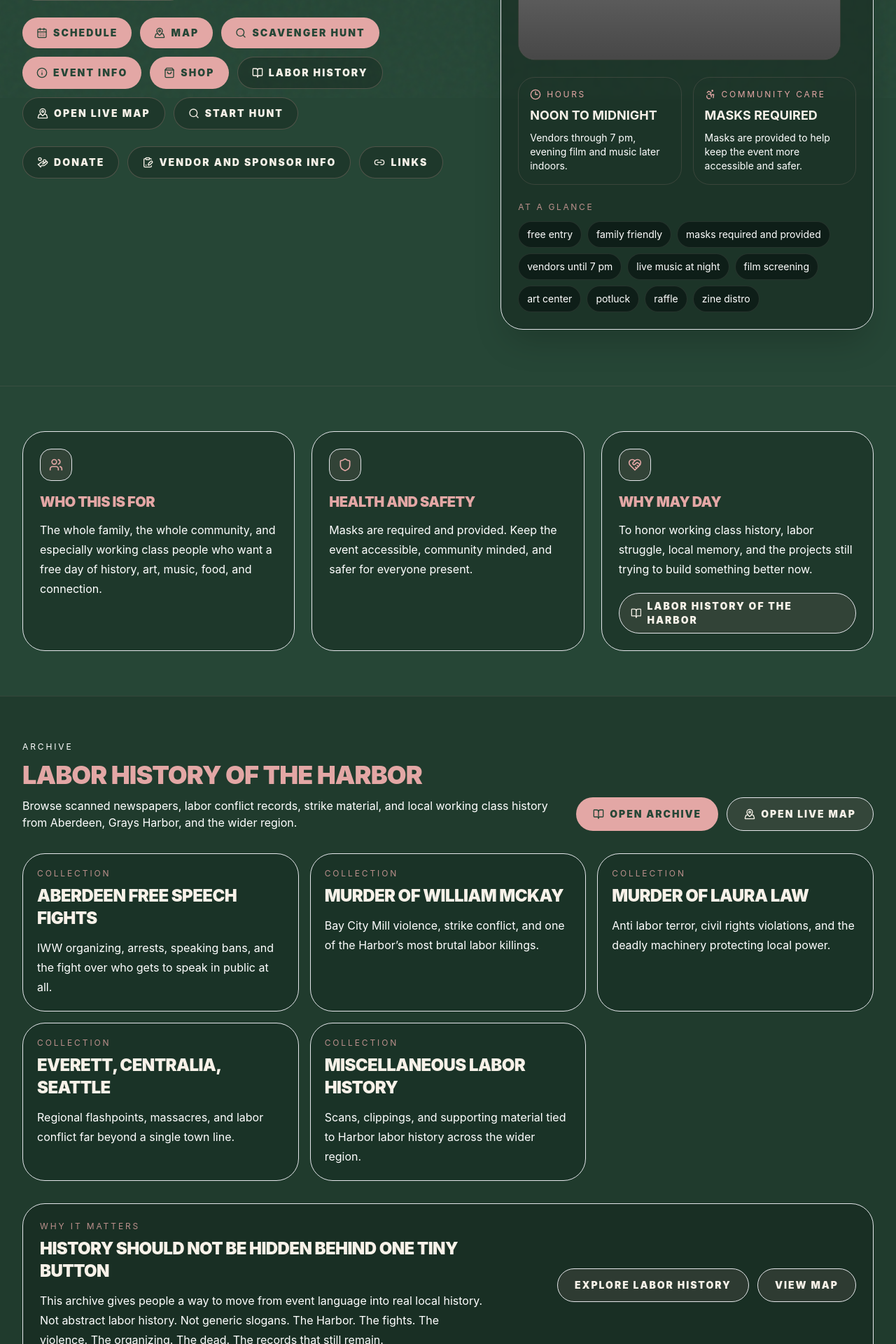
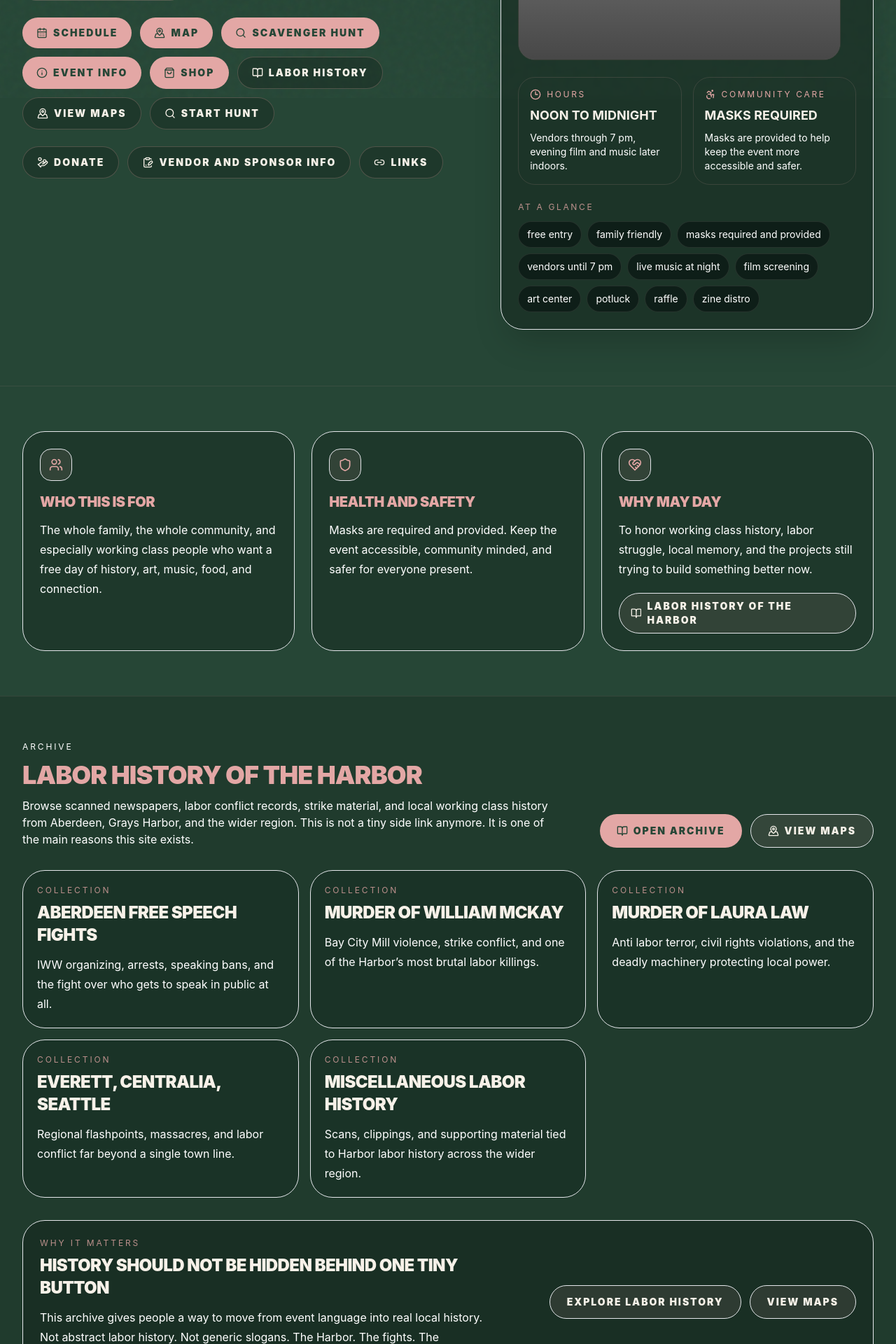
Before and after one commit to bjgarr-lgtm/May-Day-Site, a React (Vite) app: page /#/ in a window 1280 px wide. Shown: the part 660-2580 px from the top of the page at 70% size. Built offline with nearby package versions, Linux system fonts and the light colour scheme; grey boxes are pictures that could not be loaded.

Commit message:
Update MayDayWelcomeCenter.jsx

```diff
--- a/src/pages/MayDayWelcomeCenter.jsx
+++ b/src/pages/MayDayWelcomeCenter.jsx
@@ -76,6 +76,18 @@ const archiveCollections = [
     detail: 'Scans, clippings, and supporting material tied to Harbor labor history across the wider region.',
   },
 ]
+
+const arrivalMapHref =
+  'https://www.canva.com/design/DAHFduoDYkw/rN3wULGKMsnB9NBCxMtbkA/view?utm_content=DAHFduoDYkw&utm_campaign=designshare&utm_medium=embeds&utm_source=link'
+
+const arrivalMapEmbed =
+  'https://www.canva.com/design/DAHFduoDYkw/rN3wULGKMsnB9NBCxMtbkA/view?embed'
+
+const buildingMapHref =
+  'https://www.canva.com/design/DAGiCuDHo70/kE429pS-5JdBHRcyJB4JqQ/view?utm_content=DAGiCuDHo70&utm_campaign=designshare&utm_medium=embeds&utm_source=link'
+
+const buildingMapEmbed =
+  'https://www.canva.com/design/DAGiCuDHo70/kE429pS-5JdBHRcyJB4JqQ/view?embed'
 
 function scrollToSection(id, closeMenu) {
   const el = document.getElementById(id)
@@ -229,17 +241,14 @@ function Hero() {
               <BookOpen className="mr-2 h-4 w-4 shrink-0" />
               labor history
             </button>
-            {siteMeta.mapHref ? (
-              <a
-                href={siteMeta.mapHref}
-                target="_blank"
-                rel="noreferrer"
+            <button
+              type="button"
+              onClick={() => scrollToSection('map')}
               className="inline-flex h-auto min-h-11 items-center rounded-full border border-[#e3a7a5]/25 bg-black/20 px-4 py-3 text-xs font-black uppercase tracking-[0.14em] text-[#f7f1e8] transition hover:bg-[#e3a7a5]/10 sm:px-5 sm:text-sm sm:tracking-[0.15em]"
             >
               <MapPinned className="mr-2 h-4 w-4 shrink-0" />
-                open live map
-              </a>
-            ) : null}
+              view maps
+            </button>
             <Link to="/hunt">
               <button
                 type="button"
@@ -347,7 +356,7 @@ function LaborHistorySection() {
           <SectionTitle
             eyebrow="archive"
             title="labor history of the harbor"
-            body="Browse scanned newspapers, labor conflict records, strike material, and local working class history from Aberdeen, Grays Harbor, and the wider region."
+            body="Browse scanned newspapers, labor conflict records, strike material, and local working class history from Aberdeen, Grays Harbor, and the wider region. This is not a tiny side link anymore. It is one of the main reasons this site exists."
           />
           <div className="flex flex-wrap gap-3">
             <Link
@@ -357,17 +366,14 @@ function LaborHistorySection() {
               <BookOpen className="mr-2 h-4 w-4 shrink-0" />
               open archive
             </Link>
-            {siteMeta.mapHref ? (
-              <a
-                href={siteMeta.mapHref}
-                target="_blank"
-                rel="noreferrer"
+            <button
+              type="button"
+              onClick={() => scrollToSection('map')}
               className="inline-flex min-h-12 items-center rounded-full border border-[#e3a7a5]/18 bg-[#e3a7a5]/10 px-6 py-3 text-sm font-black uppercase tracking-[0.14em] text-[#f7f1e8] transition hover:bg-[#e3a7a5]/15"
             >
               <MapPinned className="mr-2 h-4 w-4 shrink-0" />
-                open live map
-              </a>
-            ) : null}
+              view maps
+            </button>
           </div>
         </div>
 
@@ -397,16 +403,13 @@ function LaborHistorySection() {
               >
                 explore labor history
               </Link>
-              {siteMeta.mapHref ? (
-                <a
-                  href={siteMeta.mapHref}
-                  target="_blank"
-                  rel="noreferrer"
+              <button
+                type="button"
+                onClick={() => scrollToSection('map')}
                 className="inline-flex min-h-12 items-center rounded-full border border-[#e3a7a5]/18 bg-[#e3a7a5]/10 px-6 py-3 text-sm font-black uppercase tracking-[0.14em] text-[#f7f1e8] transition hover:bg-[#e3a7a5]/15"
               >
-                  view map
-                </a>
-              ) : null}
+                view maps
+              </button>
             </div>
           </div>
         </div>
@@ -463,60 +466,76 @@ function MapSection() {
   return (
     <section id="map" className="mx-auto max-w-7xl px-4 py-12 sm:px-6 sm:py-16 lg:px-8">
       <div className="space-y-8">
-        <div className="flex flex-col gap-5 lg:flex-row lg:items-end lg:justify-between">
-          <SectionTitle eyebrow="map" title="find your way around" body={siteMeta.mapHref ? "Use the live public map for the current layout, navigation, and event flow." : undefined} />
-          {siteMeta.mapHref ? (
+        <SectionTitle eyebrow="map" title="find your way around" body="Use the arrival map for the long road in and parking approach, then the building map for the interior layout and room level navigation." />
+
+        <div className="grid gap-6 xl:grid-cols-2">
+          <div className="rounded-[2rem] border border-[#e3a7a5]/18 bg-black/20 p-4 sm:p-6">
+            <div className="mb-4 flex items-start justify-between gap-4">
+              <div>
+                <p className="text-xs uppercase tracking-[0.24em] text-[#e3a7a5]/80">arrival map</p>
+                <h3 className="mt-2 text-2xl font-black uppercase tracking-tight text-[#f7f1e8]">road, entrance, and parking</h3>
+                <p className="mt-3 max-w-2xl leading-7 text-[#f7f1e8]/78">
+                  Use this for the long approach from the venue entrance to the building and parking area.
+                </p>
+              </div>
               <a
-              href={siteMeta.mapHref}
+                href={arrivalMapHref}
                 target="_blank"
                 rel="noreferrer"
-              className="inline-flex min-h-12 items-center rounded-full bg-[#e3a7a5] px-6 py-3 text-sm font-black uppercase tracking-[0.14em] text-[#264636] transition hover:bg-[#efbbb9]"
+                className="inline-flex min-h-12 shrink-0 items-center rounded-full border border-[#e3a7a5]/18 bg-[#e3a7a5]/10 px-5 py-3 text-sm font-black uppercase tracking-[0.14em] text-[#f7f1e8] transition hover:bg-[#e3a7a5]/15"
               >
-              <MapPinned className="mr-2 h-4 w-4 shrink-0" />
-              open live map
+                open full
               </a>
-          ) : null}
             </div>
-        <div className="grid gap-8 lg:grid-cols-[1.05fr_.95fr]">
-          <div className="overflow-hidden rounded-[2rem] border border-[#e3a7a5]/18 bg-black/20 p-4 sm:p-6">
-            {siteMeta.mapHref ? (
+
             <div className="overflow-hidden rounded-[1.5rem] border border-[#f7f1e8]/10 bg-white shadow-2xl">
               <div className="relative w-full overflow-hidden" style={{ paddingTop: '100%' }}>
                 <iframe
                   loading="lazy"
-                    src="https://www.canva.com/design/DAGiCuDHo70/kE429pS-5JdBHRcyJB4JqQ/view?embed"
+                  src={arrivalMapEmbed}
                   className="absolute inset-0 h-full w-full border-0"
                   allowFullScreen
                   allow="fullscreen"
-                    title="Interactive Map"
+                  title="Arrival Map"
                 />
               </div>
             </div>
-            ) : (
-              <img src="/scavenger-hunt-map.png" alt="Temporary scavenger hunt map for May Day on the Harbor" className="w-full rounded-[1.5rem] border border-[#f7f1e8]/10 bg-white/10 object-cover" />
-            )}
           </div>
-          <div className="space-y-4">
-            {huntRoutes.map((route) => {
-              const complete = getRouteCompletionCount(route.slug)
-              return (
-                <Link key={route.slug} to={`/hunt/${route.slug}/${route.stops[0].id}`} className="block rounded-[2rem] border border-[#e3a7a5]/18 bg-[#183126]/75 p-5 transition hover:border-[#e3a7a5]/40 hover:bg-[#1d3a2c]">
-                  <div className="flex items-start justify-between gap-4">
+
+          <div className="rounded-[2rem] border border-[#e3a7a5]/18 bg-black/20 p-4 sm:p-6">
+            <div className="mb-4 flex items-start justify-between gap-4">
               <div>
-                      <p className="text-xs uppercase tracking-[0.24em] text-[#e3a7a5]/80">{route.stops.length} stops</p>
-                      <h3 className="mt-2 text-xl font-black uppercase tracking-tight text-[#f7f1e8] sm:text-2xl">{route.title}</h3>
+                <p className="text-xs uppercase tracking-[0.24em] text-[#e3a7a5]/80">building map</p>
+                <h3 className="mt-2 text-2xl font-black uppercase tracking-tight text-[#f7f1e8]">interior layout and rooms</h3>
+                <p className="mt-3 max-w-2xl leading-7 text-[#f7f1e8]/78">
+                  Use this for the building interior, room layout, and detailed navigation once people are on site.
+                </p>
               </div>
-                    <span className="rounded-full border border-[#e3a7a5]/22 bg-[#e3a7a5]/12 px-3 py-2 text-xs font-bold uppercase tracking-[0.14em] text-[#f7f1e8]">{complete} done</span>
+              <a
+                href={buildingMapHref}
+                target="_blank"
+                rel="noreferrer"
+                className="inline-flex min-h-12 shrink-0 items-center rounded-full border border-[#e3a7a5]/18 bg-[#e3a7a5]/10 px-5 py-3 text-sm font-black uppercase tracking-[0.14em] text-[#f7f1e8] transition hover:bg-[#e3a7a5]/15"
+              >
+                open full
+              </a>
             </div>
-                  <p className="mt-3 leading-7 text-[#f7f1e8]/78">{route.intro}</p>
-                  <div className="mt-4 inline-flex items-center gap-2 text-sm font-black uppercase tracking-[0.14em] text-[#e3a7a5]">
-                    enter route <ChevronRight className="h-4 w-4" />
-                  </div>
-                </Link>
-              )
-            })}
+
+            <div className="overflow-hidden rounded-[1.5rem] border border-[#f7f1e8]/10 bg-white shadow-2xl">
+              <div className="relative w-full overflow-hidden" style={{ paddingTop: '100%' }}>
+                <iframe
+                  loading="lazy"
+                  src={buildingMapEmbed}
+                  className="absolute inset-0 h-full w-full border-0"
+                  allowFullScreen
+                  allow="fullscreen"
+                  title="Building Map"
+                />
               </div>
             </div>
+          </div>
+        </div>
+
         <div className="grid gap-3 sm:grid-cols-2 xl:grid-cols-3">
           {mapZones.map((zone) => (
             <div key={zone.title} className="rounded-3xl border border-[#e3a7a5]/15 bg-black/15 p-4">
```
Lines whose indentation alone changed are shown as unchanged.
